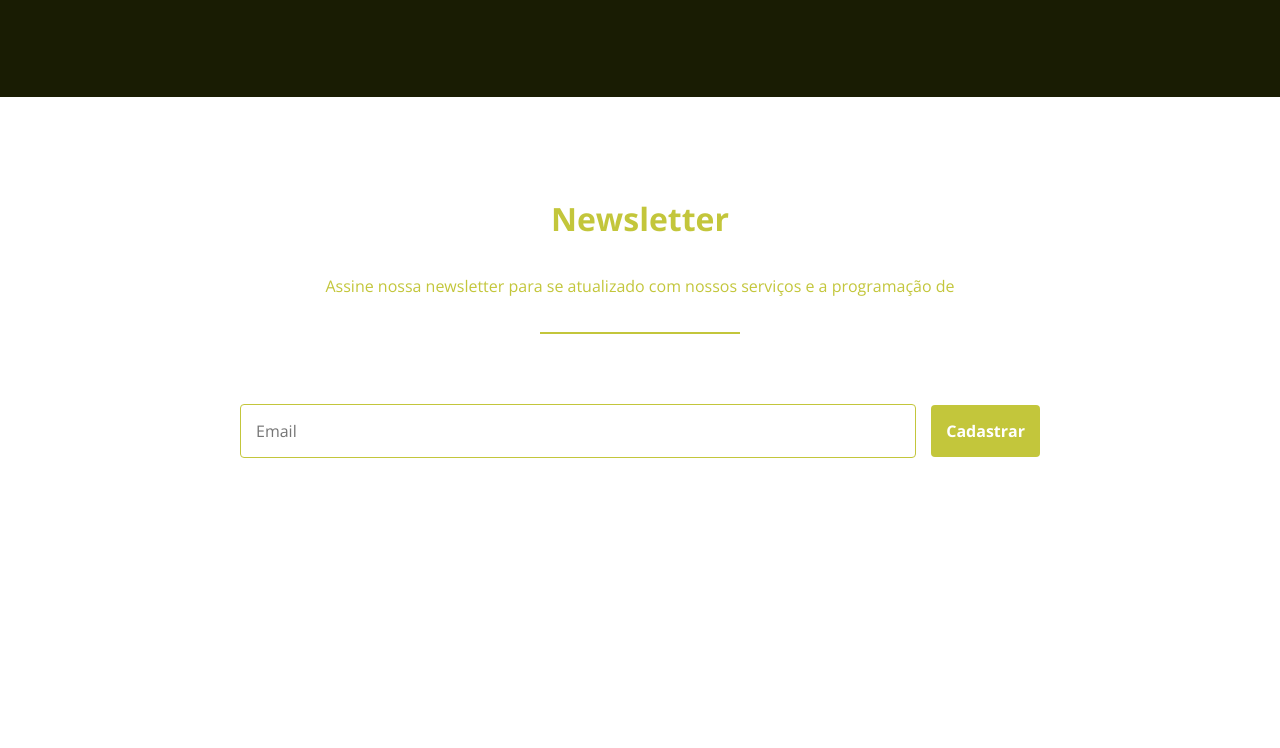
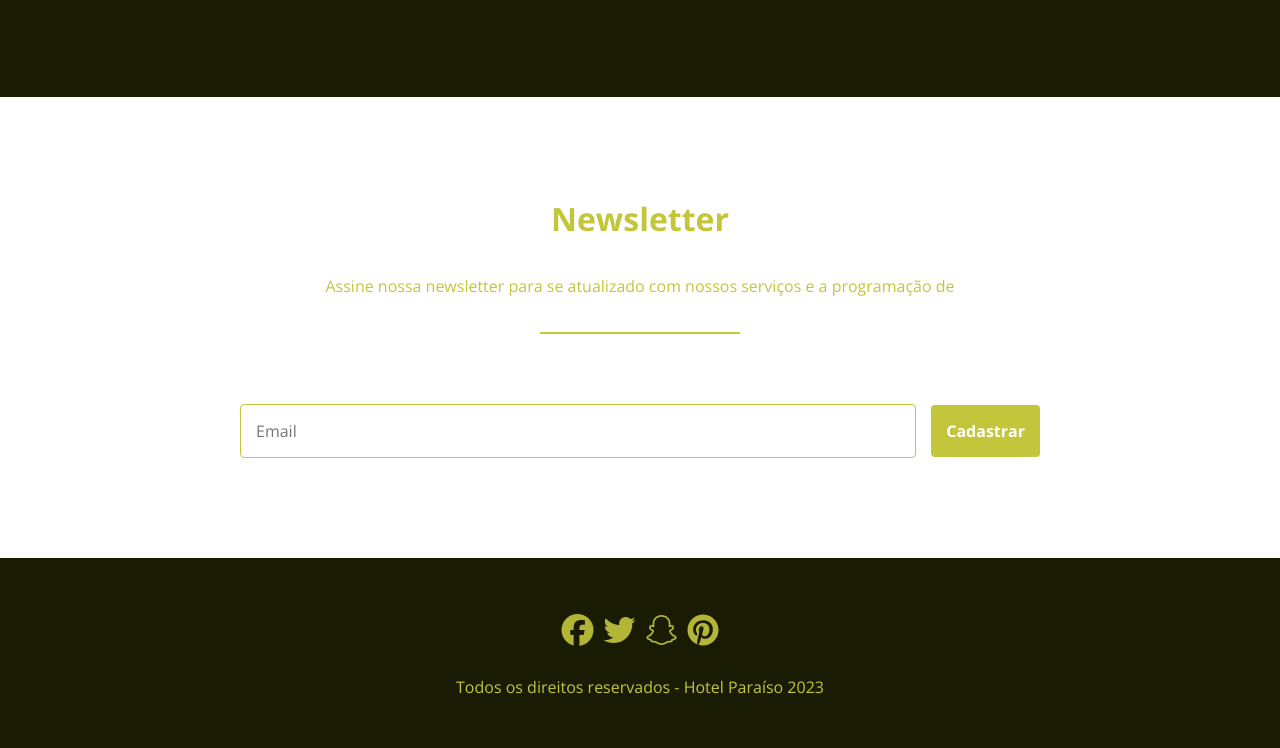
Before and after one commit to GuiBublitz/GridLayout-Flexbox-CSS, a plain HTML site: page project.html in a window 1280 px wide. Shown: the part 2555-3303 px from the top of the page. Before the commit the page ends 3113 px from the top, so only its background shows below. Drawn offline with nearby package versions, Linux system fonts and the light colour scheme.

Commit message:
Project done... All good

```diff
--- a/project.html
+++ b/project.html
@@ -85,5 +85,16 @@
             <button>Cadastrar</button>
         </form>
     </section>
+    <footer>
+        <ul>
+            <li><a href=""><i class="fab fa-facebook"></i></a></li>
+            <li><a href=""><i class="fab fa-twitter"></i></a></li>
+            <li><a href=""><i class="fab fa-snapchat"></i></a></li>
+            <li><a href=""><i class="fab fa-pinterest"></i></a></li>
+        </ul>
+        <p>
+            Todos os direitos reservados - Hotel Paraíso 2023
+        </p>
+    </footer>
 </body>
 </html>
--- a/style/project.css
+++ b/style/project.css
@@ -260,3 +260,31 @@ header li:last-child{
         margin-bottom: 15px;
     }
 }
+
+/*******************  FOOTER  ********************/
+
+footer{
+    display: flex;
+    flex-direction: column;
+    background-color: #191c03;
+    padding: 50px 0;
+    align-items: center;
+}
+footer ul{
+    display: flex;
+    margin-bottom: 25px;
+}
+footer ul li{
+    margin-right: 10px;
+}
+footer ul li:last-child{
+    margin-right: 0;
+}
+footer ul li a{
+    color: #c3c63b;
+    font-size: 2rem;
+}
+footer p{
+    color: #c3c63b;
+    text-align: center;
+}
```
